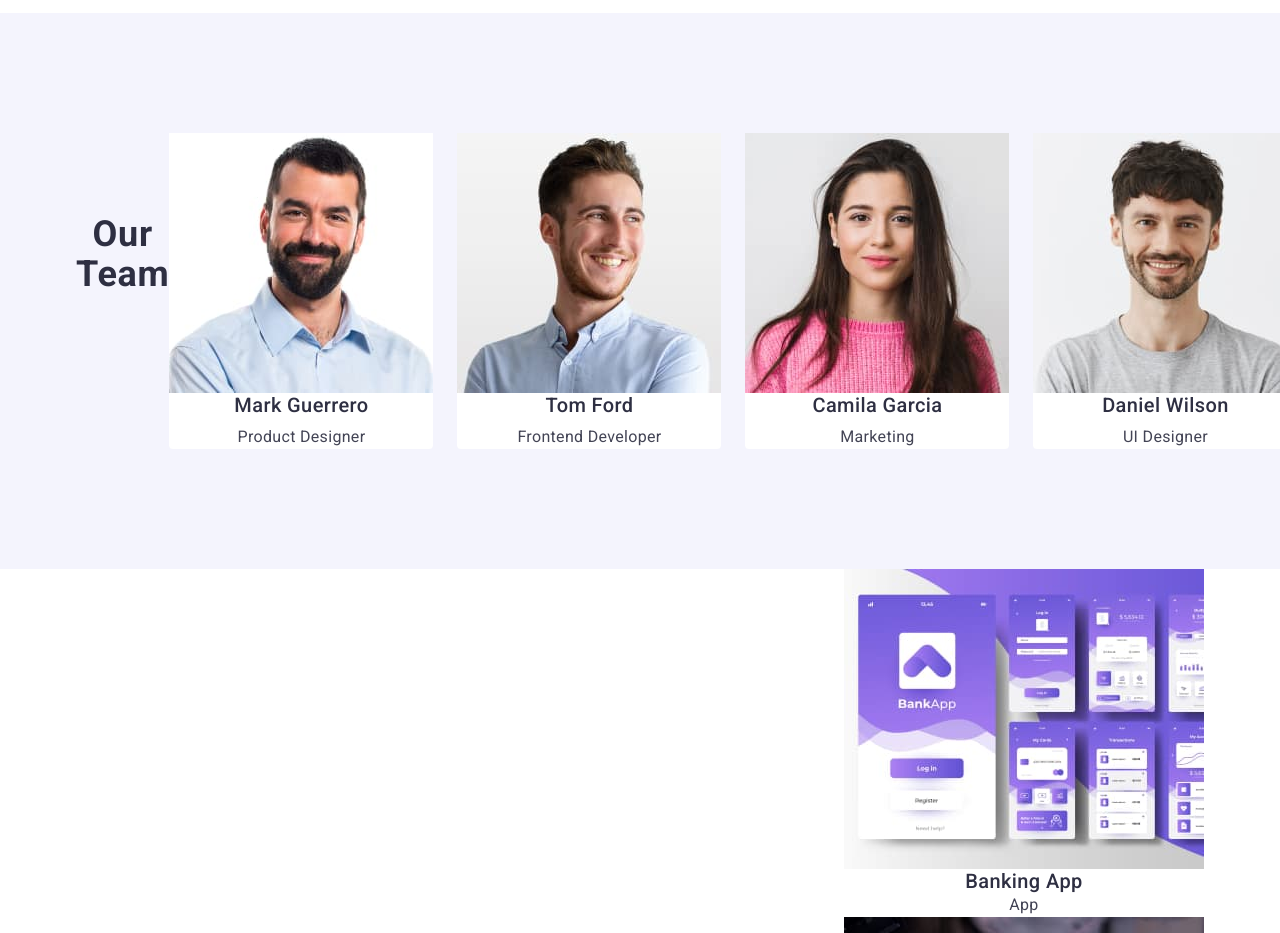
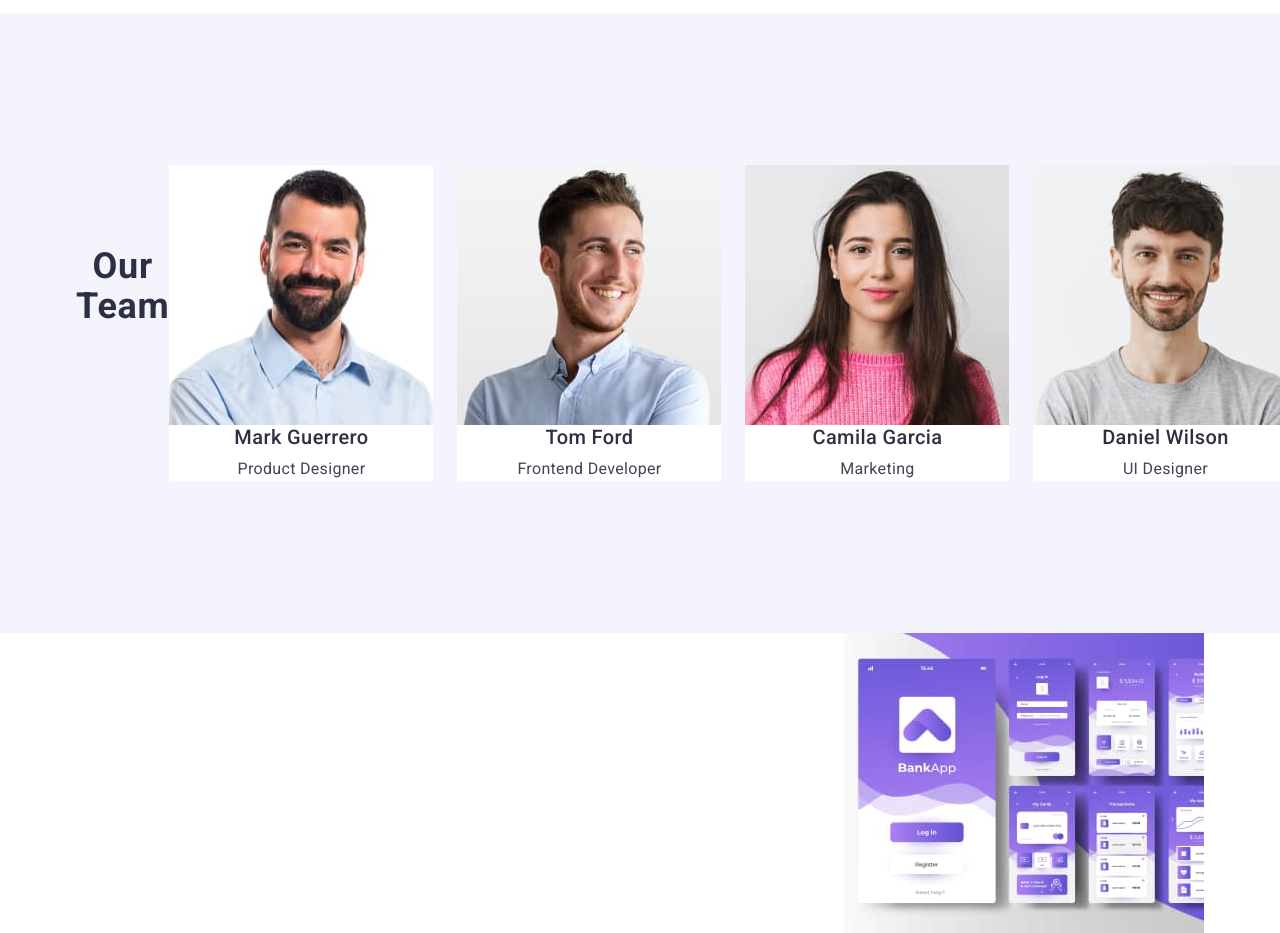
Before and after one commit to DmytroLysenk0/goit-markup-hw-03, a plain HTML site: page index.html in a window 1280 px wide. Shown: the part 1400-2333 px from the top of the page. Drawn offline with nearby package versions, Linux system fonts and the light colour scheme.

Commit message:
our team

```diff
--- a/css/styles.css
+++ b/css/styles.css
@@ -288,6 +288,8 @@ img {
 .team-scroll {
   display: flex;
   gap: 24px;
+  padding-top: 32px;
+  padding-bottom: 32px;
 }
 .team-list {
 
```
